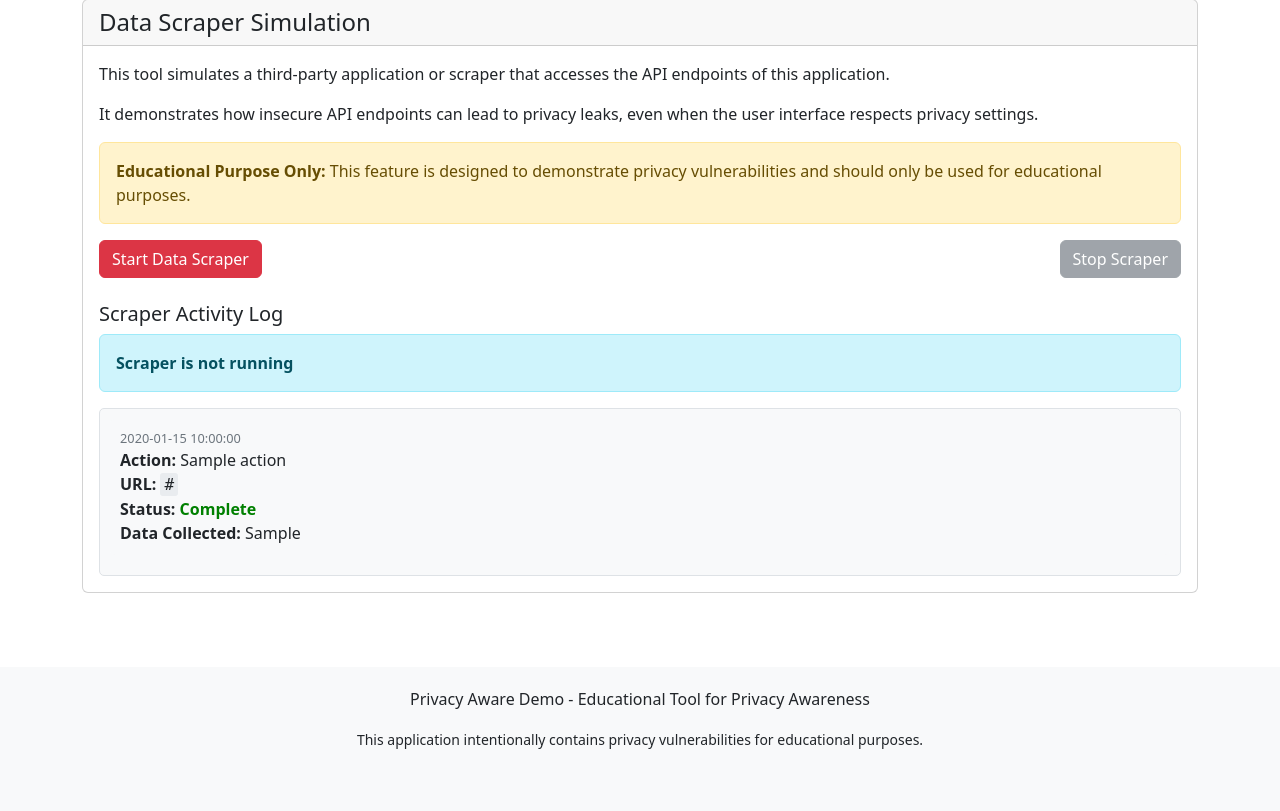
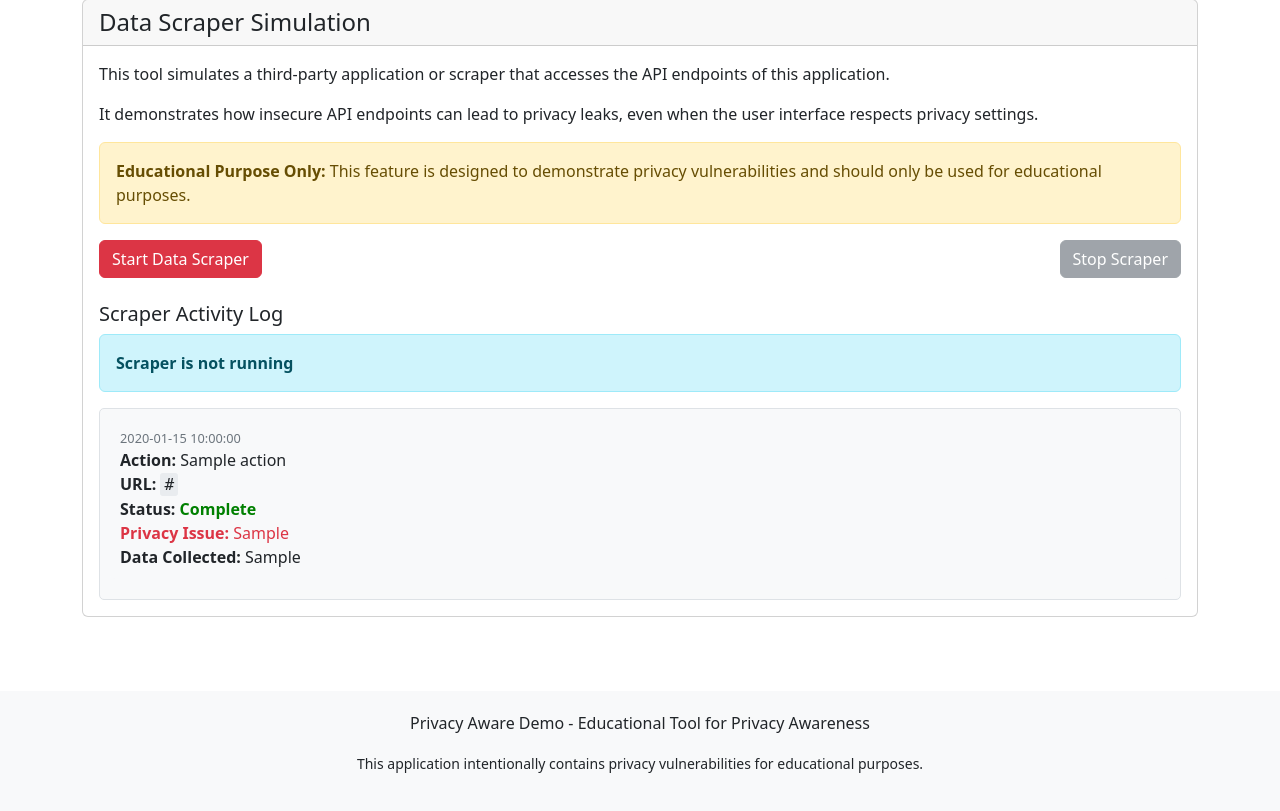
Before and after one commit to jacks4ever/PrivacyAwareDemo, a Flask app: template app/templates/scraper/index.html in a window 1280 px wide. Shown: the part 81-892 px from the top of the page. Before the commit the page ends 830 px from the top, so only its background shows below. Run offline with Flask 3, Linux system fonts and the light colour scheme; a user stored in the database is signed in; tables that the repository leaves empty hold one stand-in row (values such as "Sample post"); the template is opened without the code that fills it: most values are stand-ins (such as "Sample title", 1, 10 or a date in 2020); data that the repository does not hold is empty.

Commit message:
Enhance privacy leak visualization in scraper simulation

```diff
--- a/app/routes/scraper.py
+++ b/app/routes/scraper.py
@@ -130,7 +130,9 @@ def run_scraper():
             'timestamp': time.strftime('%Y-%m-%d %H:%M:%S'),
             'action': 'Scraping all users',
             'url': '/api/users',
-            'status': 'In progress'
+            'status': 'In progress',
+            'privacy_leak': True,
+            'leak_type': 'API endpoint leaks private email addresses'
         })
 
         # Direct database access instead of API call
@@ -156,7 +158,9 @@ def run_scraper():
             'timestamp': time.strftime('%Y-%m-%d %H:%M:%S'),
             'action': 'Scraping all posts',
             'url': '/api/posts',
-            'status': 'In progress'
+            'status': 'In progress',
+            'privacy_leak': True,
+            'leak_type': 'API endpoint leaks private posts'
         })
 
         # Direct database access instead of API call
@@ -184,7 +188,9 @@ def run_scraper():
             'timestamp': time.strftime('%Y-%m-%d %H:%M:%S'),
             'action': 'Scraping deleted posts',
             'url': '/api/posts/all',
-            'status': 'In progress'
+            'status': 'In progress',
+            'privacy_leak': True,
+            'leak_type': 'API endpoint leaks deleted posts'
         })
 
         # Direct database access instead of API call
@@ -216,7 +222,9 @@ def run_scraper():
                 'timestamp': time.strftime('%Y-%m-%d %H:%M:%S'),
                 'action': f'Scraping detailed info for user {user["username"]}',
                 'url': f'/api/users/{user_id}',
-                'status': 'In progress'
+                'status': 'In progress',
+                'privacy_leak': True,
+                'leak_type': 'API endpoint leaks detailed user information'
             })
 
             # Direct database access instead of API call
--- a/app/templates/scraper/index.html
+++ b/app/templates/scraper/index.html
@@ -23,6 +23,20 @@
     .scraper-action.privacy-leak {
         background-color: rgba(255, 0, 0, 0.1);
         border-left: 4px solid red;
+        position: relative;
+    }
+
+    .scraper-action.privacy-leak::after {
+        content: "PRIVACY LEAK DETECTED";
+        position: absolute;
+        top: 5px;
+        right: 5px;
+        background-color: red;
+        color: white;
+        font-size: 0.7em;
+        padding: 2px 5px;
+        border-radius: 3px;
+        font-weight: bold;
     }
 
     .scraper-timestamp {
@@ -91,7 +105,7 @@
                 <div id="scraper-log" class="scraper-log">
                     {% if scraper_results %}
                         {% for result in scraper_results %}
-                            <div class="scraper-action {% if 'private' in result.data_collected|lower or 'leak' in result.data_collected|lower %}privacy-leak{% endif %}">
+                            <div class="scraper-action {% if result.privacy_leak or 'private' in result.data_collected|lower or 'leak' in result.data_collected|lower %}privacy-leak{% endif %}">
                                 <div class="scraper-timestamp">{{ result.timestamp }}</div>
                                 <div><strong>Action:</strong> {{ result.action }}</div>
                                 {% if result.url %}
@@ -103,6 +117,9 @@
                                         {{ result.status }}
                                     </span>
                                 </div>
+                                {% if result.leak_type %}
+                                    <div class="text-danger"><strong>Privacy Issue:</strong> {{ result.leak_type }}</div>
+                                {% endif %}
                                 {% if result.data_collected %}
                                     <div><strong>Data Collected:</strong> {{ result.data_collected }}</div>
                                 {% endif %}
@@ -146,9 +163,21 @@
                 let logHtml = '';
 
                 results.forEach(result => {
-                    const isPrivacyLeak = (result.data_collected &&
-                                          (result.data_collected.toLowerCase().includes('private') ||
-                                           result.data_collected.toLowerCase().includes('leak')));
+                    // Improved privacy leak detection
+                    const isPrivacyLeak = result.privacy_leak || (
+                        (result.data_collected && (
+                            result.data_collected.toLowerCase().includes('private') ||
+                            result.data_collected.toLowerCase().includes('leak') ||
+                            result.data_collected.toLowerCase().includes('deleted') ||
+                            result.data_collected.toLowerCase().includes('should be inaccessible') ||
+                            result.data_collected.toLowerCase().includes('emails')
+                        )) ||
+                        (result.action && result.action.toLowerCase().includes('private')) ||
+                        (result.url && (
+                            result.url.includes('/api/users') ||
+                            result.url.includes('/api/posts/all')
+                        ))
+                    );
 
                     logHtml += `
                         <div class="scraper-action ${isPrivacyLeak ? 'privacy-leak' : ''}">
@@ -164,6 +193,7 @@
                                     ${result.status}
                                 </span>
                             </div>
+                            ${result.leak_type ? `<div class="text-danger"><strong>Privacy Issue:</strong> ${result.leak_type}</div>` : ''}
                             ${result.data_collected ? `<div><strong>Data Collected:</strong> ${result.data_collected}</div>` : ''}
                         </div>
                     `;
```
